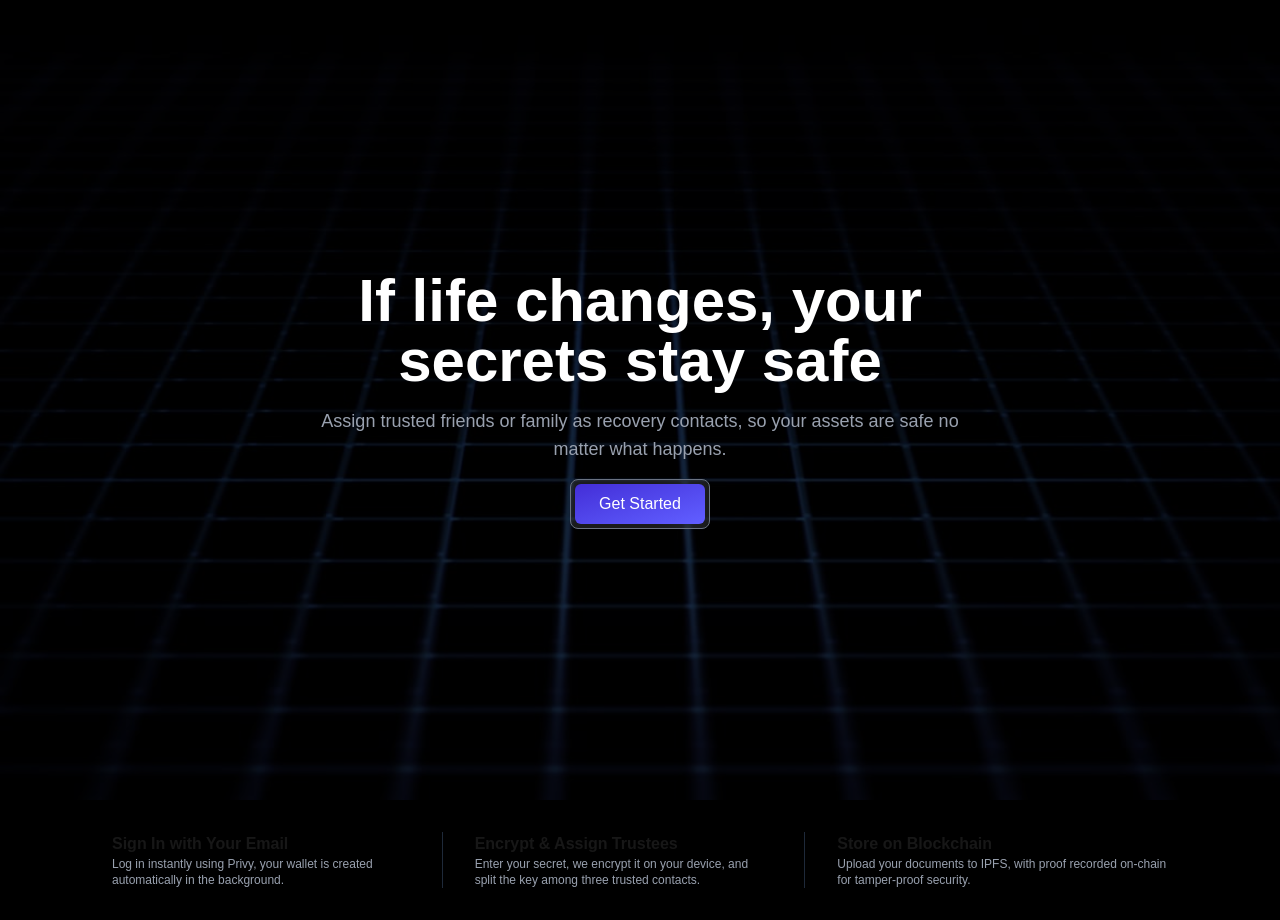
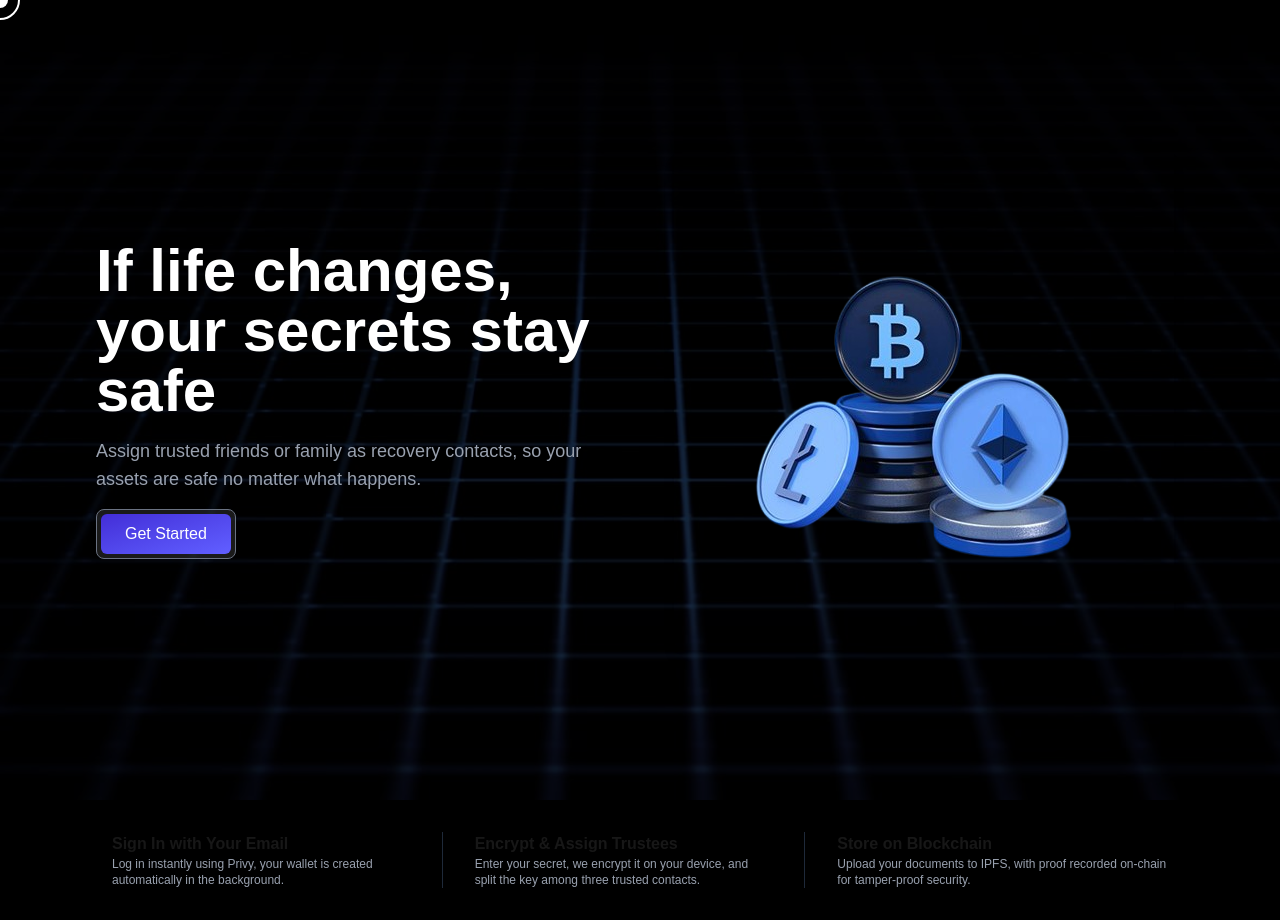
Before and after one commit to dimka90/Genwealth, a Next.js app in the folder frontend/: page / in a window 1280 px wide. Built offline with nearby package versions, Linux system fonts and the light colour scheme.

Commit message:
design landing pagw with framer motion

```diff
--- a/frontend/app/page.tsx
+++ b/frontend/app/page.tsx
@@ -1,11 +1,13 @@
 // import Image from "next/image";
 
+import CustomCursor from "@/components/CustomCursor";
 import Hero from "@/components/Hero";
 import HowTo from "@/components/HowTo";
 
 export default function Home() {
   return (
     <div className="">
+      <CustomCursor />
      <Hero />
      <HowTo />
     </div>
--- /dev/null
+++ b/frontend/components/CustomCursor.tsx
@@ -0,0 +1,77 @@
+'use client'
+import React, { useEffect, useState } from 'react';
+
+const CustomCursor = () => {
+  const [mousePosition, setMousePosition] = useState({ x: 0, y: 0 });
+  const [isHovering, setIsHovering] = useState(false);
+
+  useEffect(() => {
+    const updateMousePosition = (e: MouseEvent) => {
+      setMousePosition({ x: e.clientX, y: e.clientY });
+    };
+
+    const handleMouseEnter = () => setIsHovering(true);
+    const handleMouseLeave = () => setIsHovering(false);
+
+    // Hide default cursor
+    document.body.style.cursor = 'none';
+
+    // Add mouse move listener
+    window.addEventListener('mousemove', updateMousePosition);
+
+    // Add hover effects for interactive elements
+    const interactiveElements = document.querySelectorAll('a, button, [role="button"], input, textarea, select');
+
+    interactiveElements.forEach(el => {
+      el.addEventListener('mouseenter', handleMouseEnter);
+      el.addEventListener('mouseleave', handleMouseLeave);
+    });
+
+    return () => {
+      // Cleanup
+      document.body.style.cursor = 'auto';
+      window.removeEventListener('mousemove', updateMousePosition);
+
+      interactiveElements.forEach(el => {
+        el.removeEventListener('mouseenter', handleMouseEnter);
+        el.removeEventListener('mouseleave', handleMouseLeave);
+      });
+    };
+  }, []);
+
+  return (
+    <>
+      {/* Main cursor dot */}
+      <div
+        className="fixed top-0 left-0 pointer-events-none z-50 mix-blend-difference"
+        style={{
+          transform: `translate(${mousePosition.x - 8}px, ${mousePosition.y - 8}px)`,
+          transition: 'transform 0.1s ease-out, width 0.2s ease, height 0.2s ease',
+        }}
+      >
+        <div
+          className={`bg-white rounded-full transition-all duration-200 ${
+            isHovering ? 'w-6 h-6' : 'w-4 h-4'
+          }`}
+        />
+      </div>
+
+      {/* Trailing cursor ring */}
+      <div
+        className="fixed top-0 left-0 pointer-events-none z-40"
+        style={{
+          transform: `translate(${mousePosition.x - 20}px, ${mousePosition.y - 20}px)`,
+          transition: 'transform 0.3s cubic-bezier(0.25, 0.46, 0.45, 0.94), width 0.2s ease, height 0.2s ease',
+        }}
+      >
+        <div
+          className={`border-2 border-white rounded-full mix-blend-difference transition-all duration-200 ${
+            isHovering ? 'w-12 h-12' : 'w-10 h-10'
+          }`}
+        />
+      </div>
+    </>
+  );
+};
+
+export default CustomCursor;
--- a/frontend/components/Hero.tsx
+++ b/frontend/components/Hero.tsx
@@ -1,19 +1,20 @@
 "use client";
-
 import Link from "next/link";
 import { motion } from "framer-motion";
+import Image from "next/image";
 
 export default function Hero() {
   return (
-    <div className="min-h-screen flex flex-col items-center justify-center text-center p-8 bg-[url('/background-image.jpg')] bg-no-repeat bg-cover text-white">
+    <div className="min-h-screen flex flex-col items-center justify-center text-center py-8 px-24 bg-[url('/background-image.jpg')] bg-no-repeat bg-cover text-white">
       <motion.div
         className="absolute inset-0 bg-black/70"
         initial={{ opacity: 0 }}
         animate={{ opacity: 1 }}
         transition={{ duration: 0.8 }}
       />
-
-      <div className="max-w-2xl relative z-10">
+      <div className="flex items-center justify-center gap-12 max-w-7xl w-full">
+        {/* Left side - Text content */}
+        <div className="max-w-2xl relative z-10 text-left flex-1">
           <motion.h1
             className="text-6xl font-semibold"
             initial={{ opacity: 0, y: 50 }}
@@ -21,7 +22,7 @@ export default function Hero() {
             transition={{
               duration: 0.8,
               delay: 0.3,
-            ease: "easeOut"
+              ease: "easeOut",
             }}
           >
             If life changes, your secrets stay safe
@@ -34,11 +35,11 @@ export default function Hero() {
             transition={{
               duration: 0.6,
               delay: 0.6,
-            ease: "easeOut"
+              ease: "easeOut",
             }}
           >
-          Assign trusted friends or family as recovery contacts, so your assets
-          are safe no matter what happens.
+            Assign trusted friends or family as recovery contacts, so your
+            assets are safe no matter what happens.
           </motion.p>
 
           <motion.div
@@ -48,11 +49,11 @@ export default function Hero() {
             transition={{
               duration: 0.5,
               delay: 0.9,
-            ease: "easeOut"
+              ease: "easeOut",
             }}
             whileHover={{
               scale: 1.05,
-            transition: { duration: 0.2 }
+              transition: { duration: 0.2 },
             }}
             whileTap={{ scale: 0.95 }}
           >
@@ -64,6 +65,32 @@ export default function Hero() {
             </Link>
           </motion.div>
         </div>
+
+        {/* Right side - Image */}
+        <div className="relative z-10 flex-1 flex justify-center">
+          <motion.div
+            initial={{ opacity: 0, x: 50, scale: 0.9 }}
+            animate={{ opacity: 1, x: 0, scale: 1 }}
+            transition={{
+              duration: 0.8,
+              delay: 0.4,
+              ease: "easeOut",
+            }}
+            whileHover={{
+              scale: 1.02,
+              transition: { duration: 0.3 },
+            }}
+          >
+            <Image
+              src={"/coins.png"}
+              alt="Hero Image"
+              width={500}
+              height={300}
+              className="rounded-lg shadow-lg"
+            />
+          </motion.div>
+        </div>
+      </div>
     </div>
   );
 }
```
Also changed, not shown: frontend/public/coins.png (added). Lines whose indentation alone changed are shown as unchanged.
